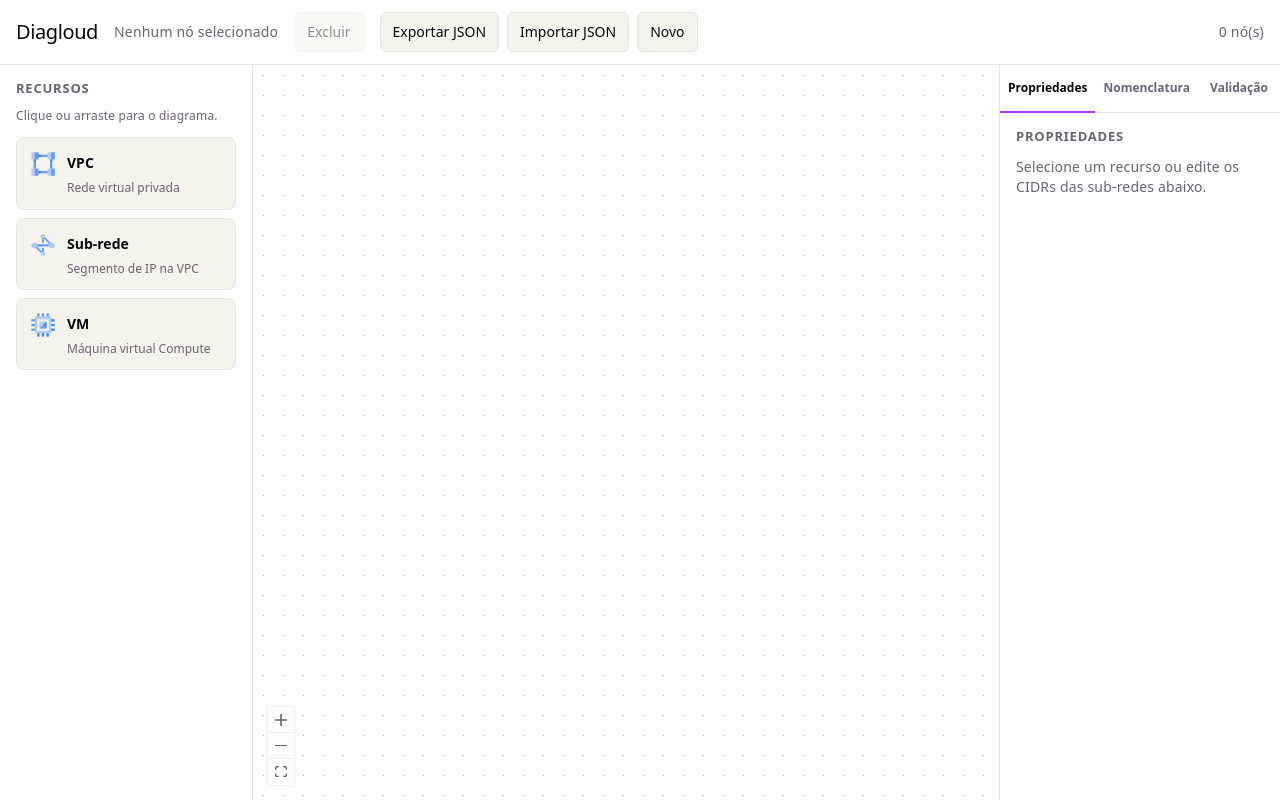
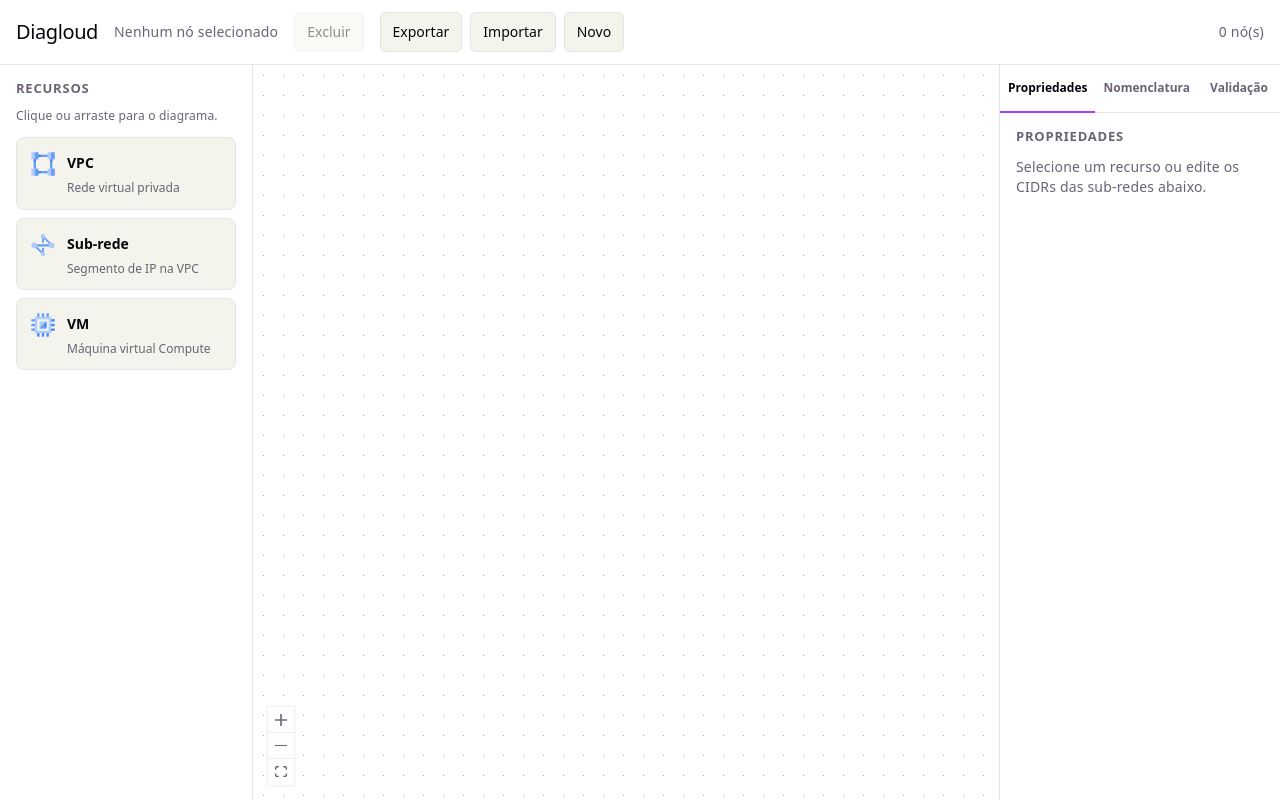
Before and after one commit to lastbit-org/diagloud, a React (Vite) app: page / in a window 1280 px wide. Built offline with nearby package versions, Linux system fonts and the light colour scheme.

Commit message:
Enhance README with export/import functionality details, add error feedback styling, and improve feedback handling in DocumentActions component.

```diff
--- a/src/components/DocumentActions.tsx
+++ b/src/components/DocumentActions.tsx
@@ -14,14 +14,20 @@ export function DocumentActions() {
   const fileInputRef = useRef<HTMLInputElement>(null);
   const [feedback, setFeedback] = useState<string | null>(null);
 
-  const showFeedback = (message: string) => {
+  const [feedbackIsError, setFeedbackIsError] = useState(false);
+
+  const showFeedback = (message: string, isError = false) => {
     setFeedback(message);
-    window.setTimeout(() => setFeedback(null), 2800);
+    setFeedbackIsError(isError);
+    window.setTimeout(() => {
+      setFeedback(null);
+      setFeedbackIsError(false);
+    }, 2800);
   };
 
   const handleExport = () => {
     downloadDiagramDocument(getDocument());
-    showFeedback("Diagrama exportado como JSON.");
+    showFeedback("Diagrama exportado.");
   };
 
   const handleImportClick = () => {
@@ -37,13 +43,13 @@ export function DocumentActions() {
       const text = await file.text();
       const document = parseDiagramDocument(text);
       loadDocument(document);
-      showFeedback("Diagrama carregado com sucesso.");
+      showFeedback("Diagrama importado com sucesso.");
     } catch (error) {
       const message =
         error instanceof DiagramParseError
           ? error.message
           : "Não foi possível carregar o arquivo.";
-      showFeedback(message);
+      showFeedback(message, true);
     }
   };
 
@@ -60,15 +66,23 @@ export function DocumentActions() {
 
   return (
     <div className="document-actions">
-      <button type="button" className="document-actions__btn" onClick={handleExport}>
-        Exportar JSON
+      <button
+        type="button"
+        className="document-actions__btn"
+        onClick={handleExport}
+        title="Baixar diagrama como arquivo .json"
+        aria-label="Exportar diagrama como JSON"
+      >
+        Exportar
       </button>
       <button
         type="button"
         className="document-actions__btn"
         onClick={handleImportClick}
+        title="Carregar diagrama de um arquivo .json"
+        aria-label="Importar diagrama de arquivo JSON"
       >
-        Importar JSON
+        Importar
       </button>
       <button type="button" className="document-actions__btn" onClick={handleNew}>
         Novo
@@ -79,11 +93,14 @@ export function DocumentActions() {
         accept="application/json,.json"
         className="document-actions__file-input"
         onChange={handleFileChange}
-        aria-hidden
+        aria-label="Selecionar arquivo JSON do diagrama"
         tabIndex={-1}
       />
       {feedback && (
-        <span className="document-actions__feedback" role="status">
+        <span
+          className={`document-actions__feedback${feedbackIsError ? " document-actions__feedback--error" : ""}`}
+          role={feedbackIsError ? "alert" : "status"}
+        >
           {feedback}
         </span>
       )}
--- a/src/components/document-actions.css
+++ b/src/components/document-actions.css
@@ -29,3 +29,7 @@
   font-size: 13px;
   color: var(--text-h);
 }
+
+.document-actions__feedback--error {
+  color: #c62828;
+}
```
Also changed, not shown: 1 other file (tests, documents, lock files or other folders).
